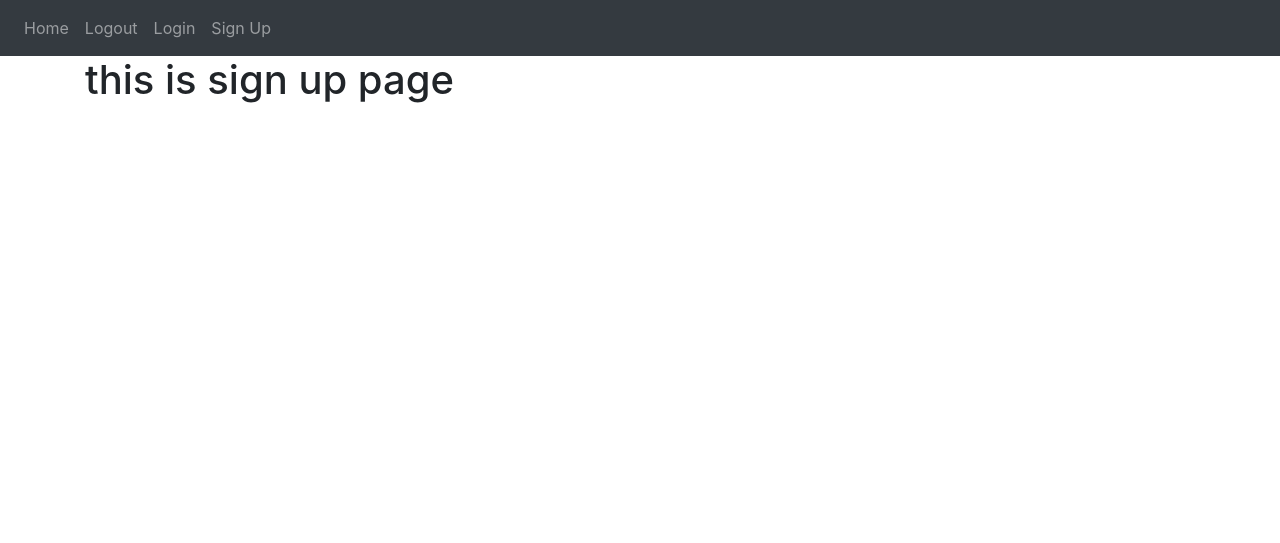
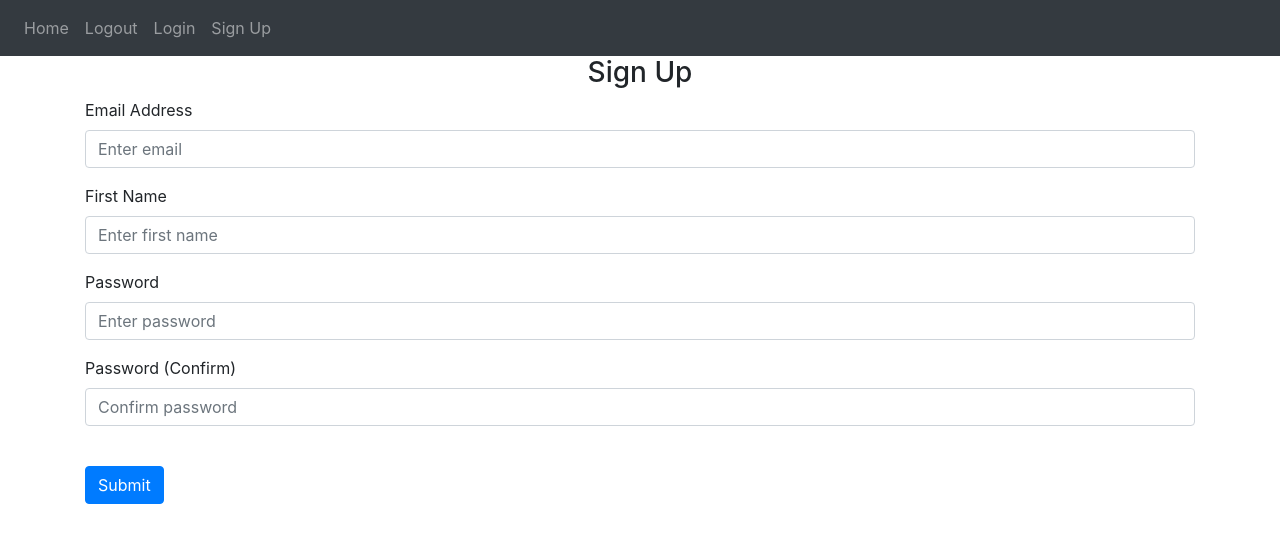
Before and after one commit to EricBalanecki/ChatGPT-Web-App, a Flask app: page /sign-up in a window 1280 px wide. Shown: the top 543 px of the page. Run offline with Flask 3, Linux system fonts and the light colour scheme; some libraries are stand-ins or nearby versions.

Commit message:
Updated sign-up page

```diff
--- a/website/auth.py
+++ b/website/auth.py
@@ -1,15 +1,35 @@
-from flask import Blueprint, render_template
+from flask import Blueprint, render_template, request, flash
 
 auth = Blueprint('auth', __name__)
 
-@auth.route('/login')
+@auth.route('/login', methods = ['GET', 'POST'])
 def login():
-    return render_template("login.html")
+    data = request.form
+    print(data)
+    return render_template("login.html", yup = True)
 
 @auth.route('/logout')
 def logout():
     return "<p>logout</p>"
 
-@auth.route('/sign-up')
+@auth.route('/sign-up', methods = ['GET', 'POST'])
 def sign_up():
+    if request.method == 'POST':
+        email = request.form.get('email')
+        firstName = request.form.get('firstName')
+        password1 = request.form.get('password1')
+        password2 = request.form.get('password2')
+
+        if len(email) < 4:
+            flash('Invalid Email', category='error')
+        elif len(firstName) < 2:
+            flash('First name must be greater than 1 character', category='error')
+        elif len(password1) < 7:
+            flash('password must be at least 7 characters', category='error')
+        elif password1 != password2:
+            flash('passwords dont match', category='error')
+        else:
+            # add user to database
+            flash('account created', category='success')
+
     return render_template("sign_up.html")
--- a/website/templates/base.html
+++ b/website/templates/base.html
@@ -40,6 +40,23 @@
       {% block content %}
       {% endblock %}
     </div>
+    {% with messages = get_flashed_messages(with_categories=true) %} {% if
+    messages %} {% for category, message in messages %} {% if category ==
+    'error' %}
+    <div class="alert alert-danger alter-dismissable fade show" role="alert">
+      {{ message }}
+      <button type="button" class="close" data-dismiss="alert">
+        <span aria-hidden="true">&times;</span>
+      </button>
+    </div>
+    {% else %}
+    <div class="alert alert-success alter-dismissable fade show" role="alert">
+      {{ message }}
+      <button type="button" class="close" data-dismiss="alert">
+        <span aria-hidden="true">&times;</span>
+      </button>
+    </div>
+    {% endif %} {% endfor %} {% endif %} {% endwith %}
 
     <script
       src="https://code.jquery.com/jquery-3.2.1.slim.min.js"
--- a/website/templates/sign_up.html
+++ b/website/templates/sign_up.html
@@ -1,5 +1,49 @@
 {% extends "base.html" %} {% block title %}Sign Up{% endblock %}
 
 {% block content %}
-<h1> this is sign up page</h1>
+<form method = "POST">
+    <h3 align="center">Sign Up</h3>
+    <div class = "form-group">
+        <label for="email">Email Address</label>
+        <input
+        type="email"
+        class="form-control"
+        id="email"
+        name="email"
+        placeholder="Enter email"
+      />
+    </div>
+    <div class="form-group">
+        <label for="firstName">First Name</label>
+        <input
+          type="text"
+          class="form-control"
+          id="firstName"
+          name="firstName"
+          placeholder="Enter first name"
+        />
+      </div>
+      <div class="form-group">
+        <label for="password1">Password</label>
+        <input
+          type="password"
+          class="form-control"
+          id="password1"
+          name="password1"
+          placeholder="Enter password"
+        />
+      </div>
+      <div class="form-group">
+        <label for="password2">Password (Confirm)</label>
+        <input
+          type="password"
+          class="form-control"
+          id="password2"
+          name="password2"
+          placeholder="Confirm password"
+        />
+      </div>
+      <br />
+      <button type="submit" class="btn btn-primary">Submit</button>
+</form>
 {% endblock %}
```
Also changed, not shown: website/templates/login.html (+25 -1 lines).
